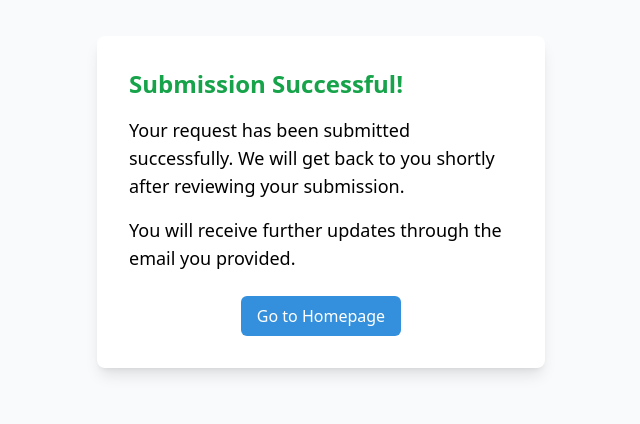
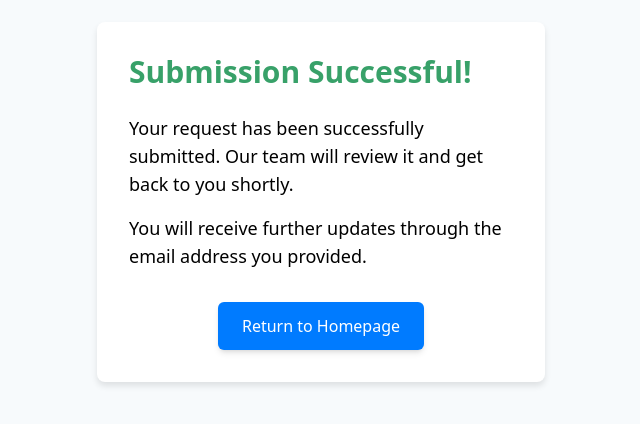
Before and after one commit to krist-ig-project/Admin, a Vue app: page /form-review in a window 1280 px wide. Shown: the part 198-622 px from the top of the page, without its empty margins (319-959 px from the left). Built offline with nearby package versions, Linux system fonts and the light colour scheme; the HTML template or start-up script is replaced by a standard one.

Commit message:
Update FormReview.vue

```diff
--- a/src/views/FormReview.vue
+++ b/src/views/FormReview.vue
@@ -1,19 +1,19 @@
 <template>
-  <div class="min-h-screen flex flex-col items-center justify-center bg-gray-50">
-    <div class="bg-white shadow-lg rounded-lg p-8 max-w-md mx-4">
-      <h1 class="text-2xl font-bold text-green-600 mb-4">Submission Successful!</h1>
+  <div class="min-h-screen flex items-center justify-center bg-gray-100">
+    <div class="bg-white shadow-xl rounded-lg p-8 max-w-md mx-4">
+      <h1 class="text-3xl font-bold text-green-600 mb-6">Submission Successful!</h1>
       <p class="text-lg mb-4">
-        Your request has been submitted successfully. We will get back to you shortly after reviewing your submission.
+        Your request has been successfully submitted. Our team will review it and get back to you shortly.
       </p>
-      <p class="text-lg">
-        You will receive further updates through the email you provided.
+      <p class="text-lg mb-6">
+        You will receive further updates through the email address you provided.
       </p>
-      <div class="mt-6 text-center">
+      <div class="mt-8 text-center">
         <router-link
           to="/"
-          class="inline-block px-4 py-2 bg-primary text-white rounded-md hover:bg-primary-dark"
+          class="inline-block px-6 py-3 bg-primary text-white rounded-md shadow-md hover:bg-primary-dark transition duration-300 ease-in-out"
         >
-          Go to Homepage
+          Return to Homepage
         </router-link>
       </div>
     </div>
@@ -28,9 +28,18 @@ export default {
 
 <style scoped>
 .bg-primary {
-  background-color: #3490dc; /* Primary color */
+  background-color: #007bff; /* Primary color */
 }
 .bg-primary-dark {
-  background-color: #2779bd; /* Darker shade of primary color */
+  background-color: #0056b3; /* Darker shade of primary color */
+}
+.text-green-600 {
+  color: #38a169; /* Green text color */
+}
+.bg-gray-100 {
+  background-color: #f7fafc; /* Light gray background */
+}
+.shadow-xl {
+  box-shadow: 0 4px 6px rgba(0, 0, 0, 0.1);
 }
 </style>
```
